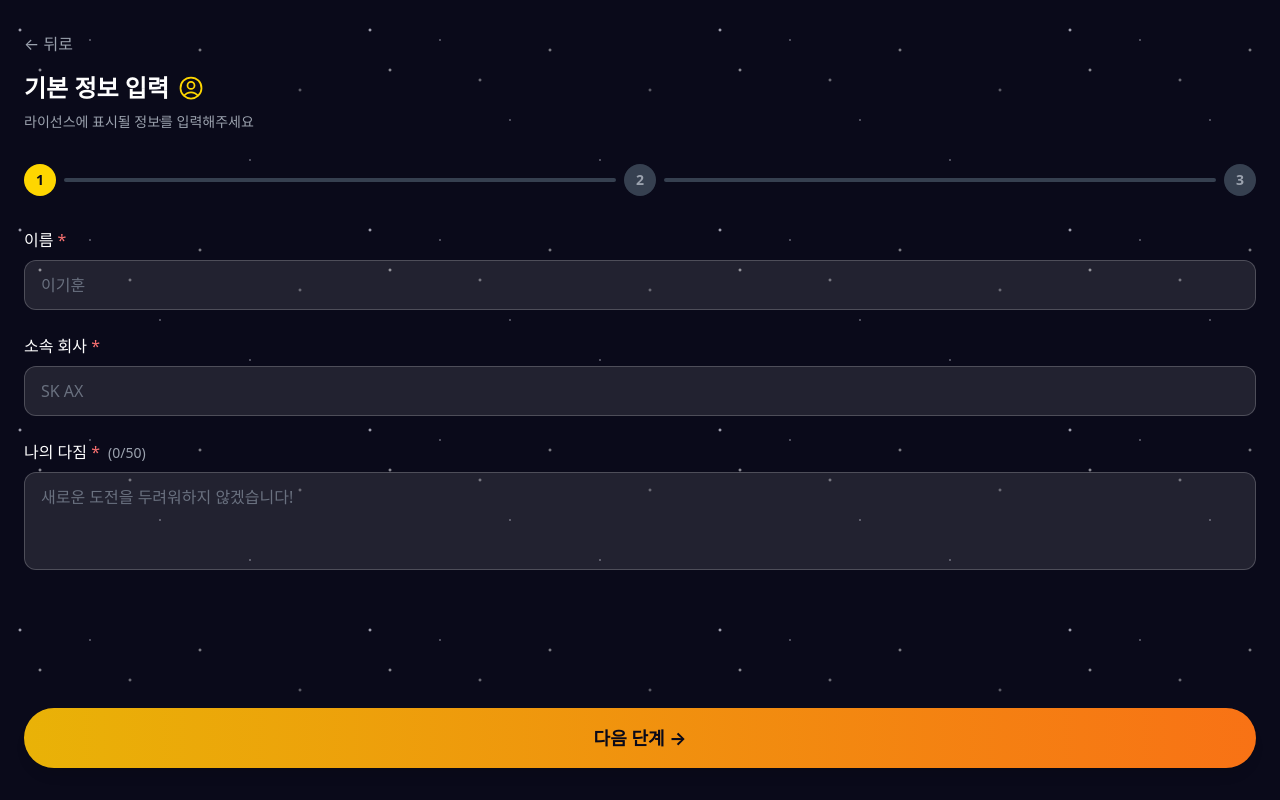
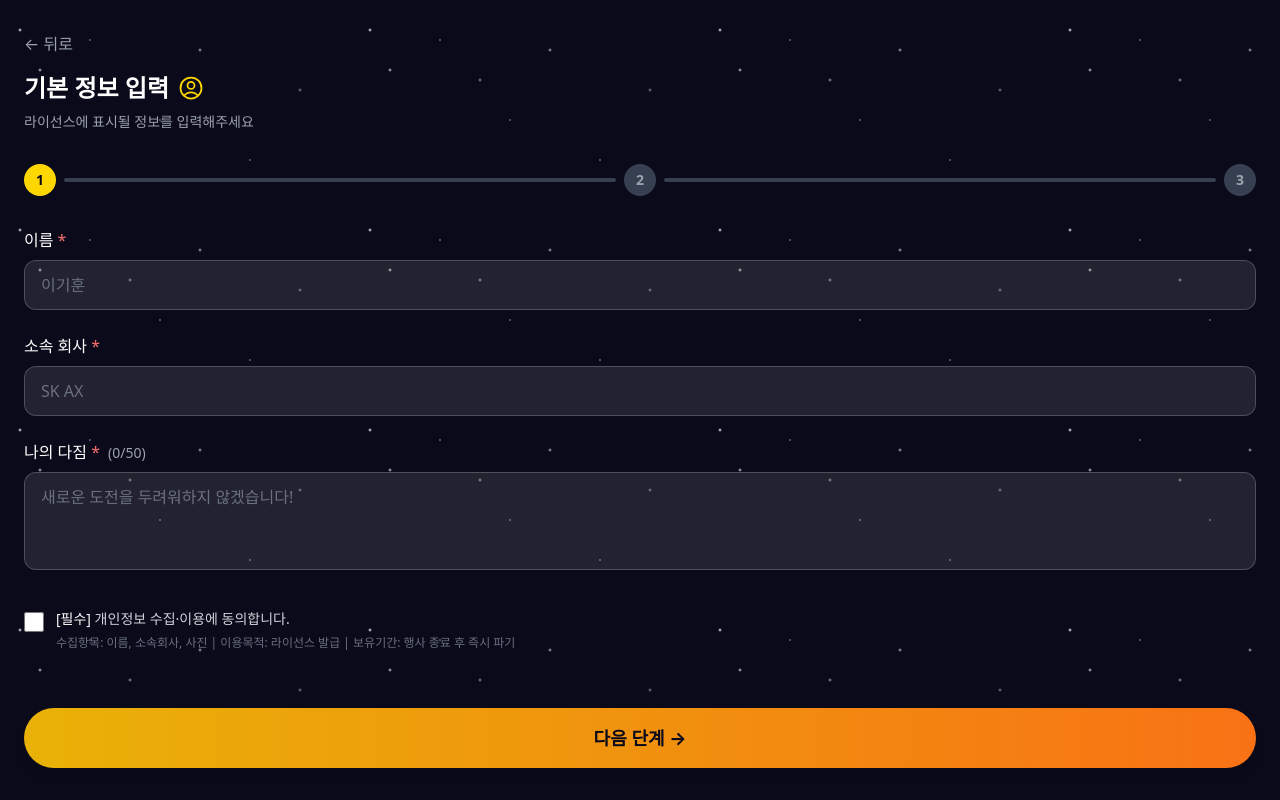
Before and after one commit to igihun0610/sk_license, a Next.js app: page /create in a window 1280 px wide. Built offline with nearby package versions, Linux system fonts and the light colour scheme.

Commit message:
Add privacy consent checkbox on create page
- Required checkbox for personal data collection consent
- Shows collected items, purpose, and retention period
- Validation prevents proceeding without consent

Co-Authored-By: Claude Opus 4.5 <noreply@anthropic.com>

```diff
--- a/src/app/create/page.tsx
+++ b/src/app/create/page.tsx
@@ -9,6 +9,7 @@ export default function CreatePage() {
   const router = useRouter();
   const { userInfo, setUserInfo } = useLicenseStore();
   const [errors, setErrors] = useState<Record<string, string>>({});
+  const [privacyAgreed, setPrivacyAgreed] = useState(false);
 
   const validate = () => {
     const newErrors: Record<string, string> = {};
@@ -23,6 +24,9 @@ export default function CreatePage() {
       newErrors.commitment = "다짐을 입력해주세요";
     } else if (userInfo.commitment.length > 50) {
       newErrors.commitment = "다짐은 50자 이내로 입력해주세요";
+    }
+    if (!privacyAgreed) {
+      newErrors.privacy = "개인정보 수집·이용에 동의해주세요";
     }
 
     setErrors(newErrors);
@@ -129,6 +133,28 @@ export default function CreatePage() {
           )}
         </div>
 
+        {/* Privacy Agreement */}
+        <div className="mt-2">
+          <label className="flex items-start gap-3 cursor-pointer">
+            <input
+              type="checkbox"
+              checked={privacyAgreed}
+              onChange={(e) => setPrivacyAgreed(e.target.checked)}
+              className="mt-1 w-5 h-5 rounded border-white/20 bg-white/10 text-space-gold focus:ring-space-gold focus:ring-offset-0 cursor-pointer"
+            />
+            <span className="text-gray-300 text-sm leading-relaxed">
+              <span className="text-white font-medium">[필수]</span> 개인정보 수집·이용에 동의합니다.
+              <br />
+              <span className="text-gray-500 text-xs">
+                수집항목: 이름, 소속회사, 사진 | 이용목적: 라이선스 발급 | 보유기간: 행사 종료 후 즉시 파기
+              </span>
+            </span>
+          </label>
+          {errors.privacy && (
+            <p className="text-red-400 text-sm mt-2 ml-8">{errors.privacy}</p>
+          )}
+        </div>
+
         {/* Spacer */}
         <div className="flex-1" />
 
```
